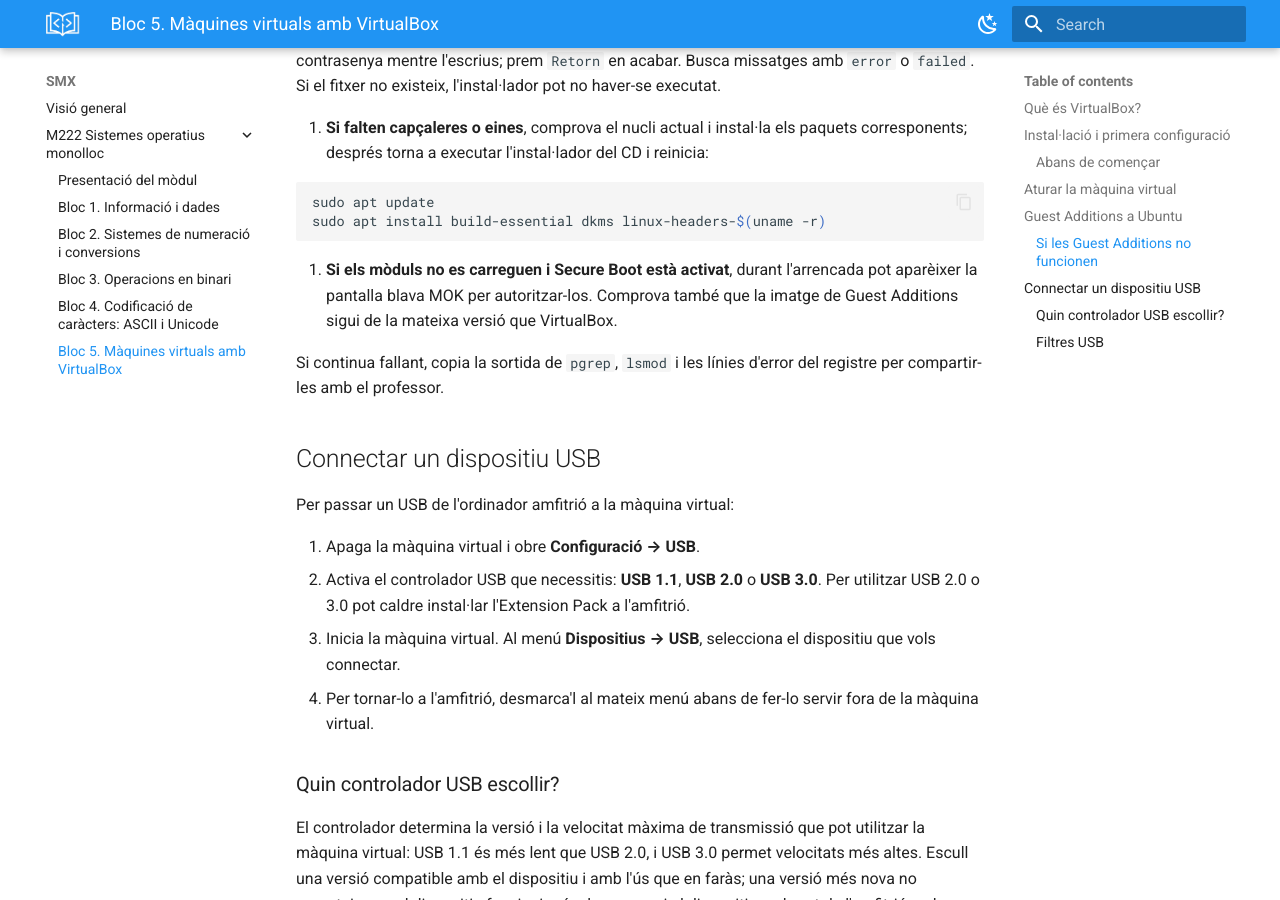
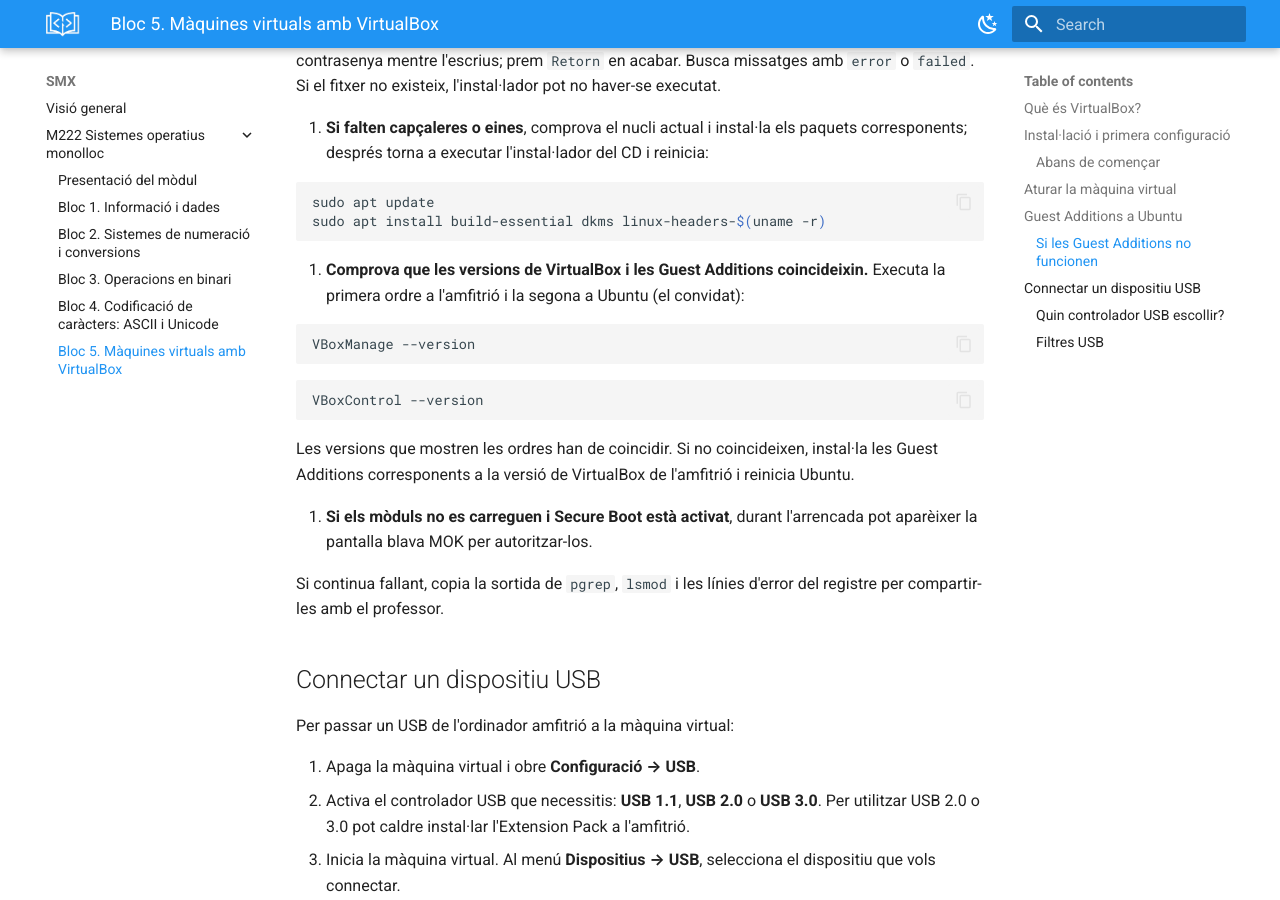
Before and after one commit to sllado1/Apunts, an MkDocs documentation site: the page built from docs/SMX/M222SO/5_VirtualBox.md, in a window 1280 px wide and 900 px high, scrolled down 4090 px. Built offline with MkDocs 1.6.1 and Material for MkDocs 9.7.7, drawn with Linux system fonts in a browser that asks for light colours.

Commit message:
Fix Guest Additions - Check versions

````diff
--- a/docs/SMX/M222SO/5_VirtualBox.md
+++ b/docs/SMX/M222SO/5_VirtualBox.md
@@ -115,7 +115,19 @@ Obre **Terminal** a Ubuntu (`Ctrl`+`Alt`+`T`) i executa aquestes comprovacions d
    sudo apt install build-essential dkms linux-headers-$(uname -r)
    ```
 
-5. **Si els mòduls no es carreguen i Secure Boot està activat**, durant l'arrencada pot aparèixer la pantalla blava MOK per autoritzar-los.  Comprova també que la imatge de Guest Additions sigui de la mateixa versió que VirtualBox.
+5. **Comprova que les versions de VirtualBox i les Guest Additions coincideixin.** Executa la primera ordre a l'amfitrió i la segona a Ubuntu (el convidat):
+
+   ```bash
+   VBoxManage --version
+   ```
+
+   ```bash
+   VBoxControl --version
+   ```
+
+   Les versions que mostren les ordres han de coincidir. Si no coincideixen, instal·la les Guest Additions corresponents a la versió de VirtualBox de l'amfitrió i reinicia Ubuntu.
+
+6. **Si els mòduls no es carreguen i Secure Boot està activat**, durant l'arrencada pot aparèixer la pantalla blava MOK per autoritzar-los.
 
 Si continua fallant, copia la sortida de `pgrep`, `lsmod` i les línies d'error del registre per compartir-les amb el professor.
 
````
